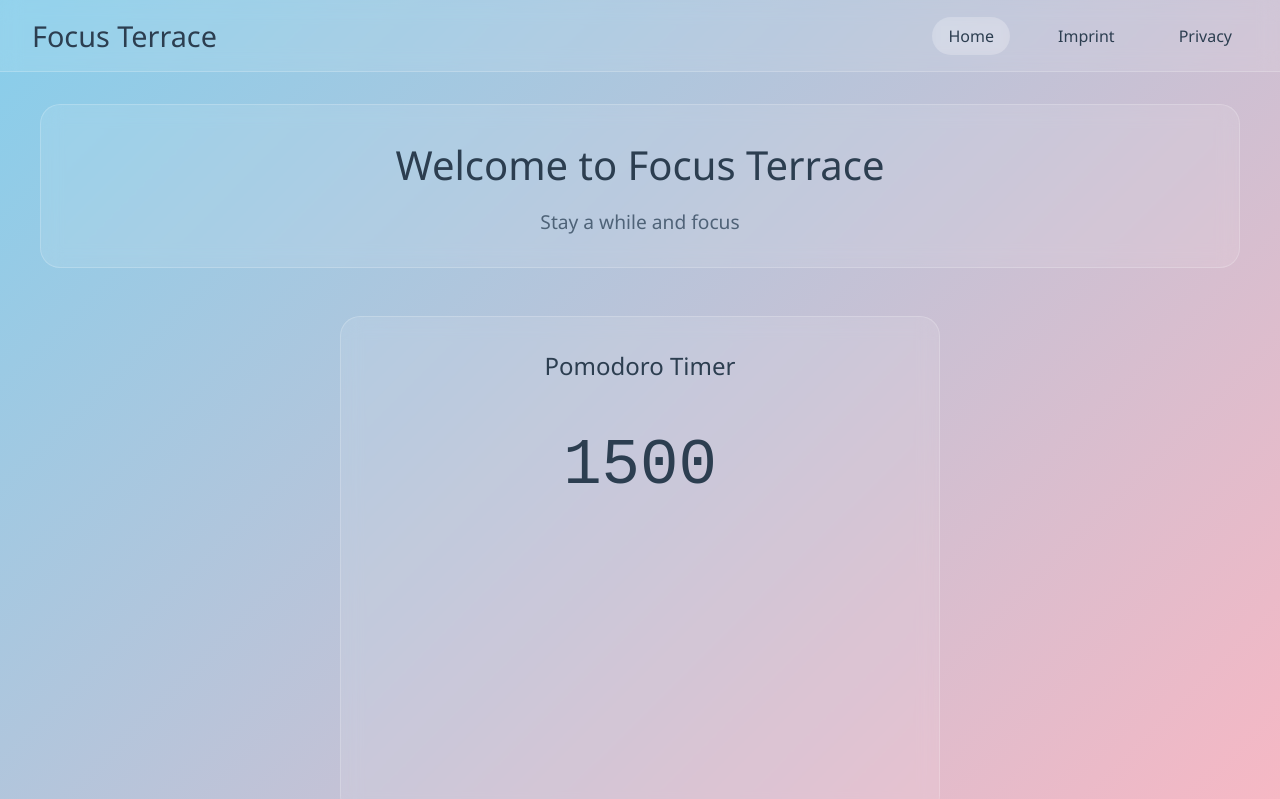
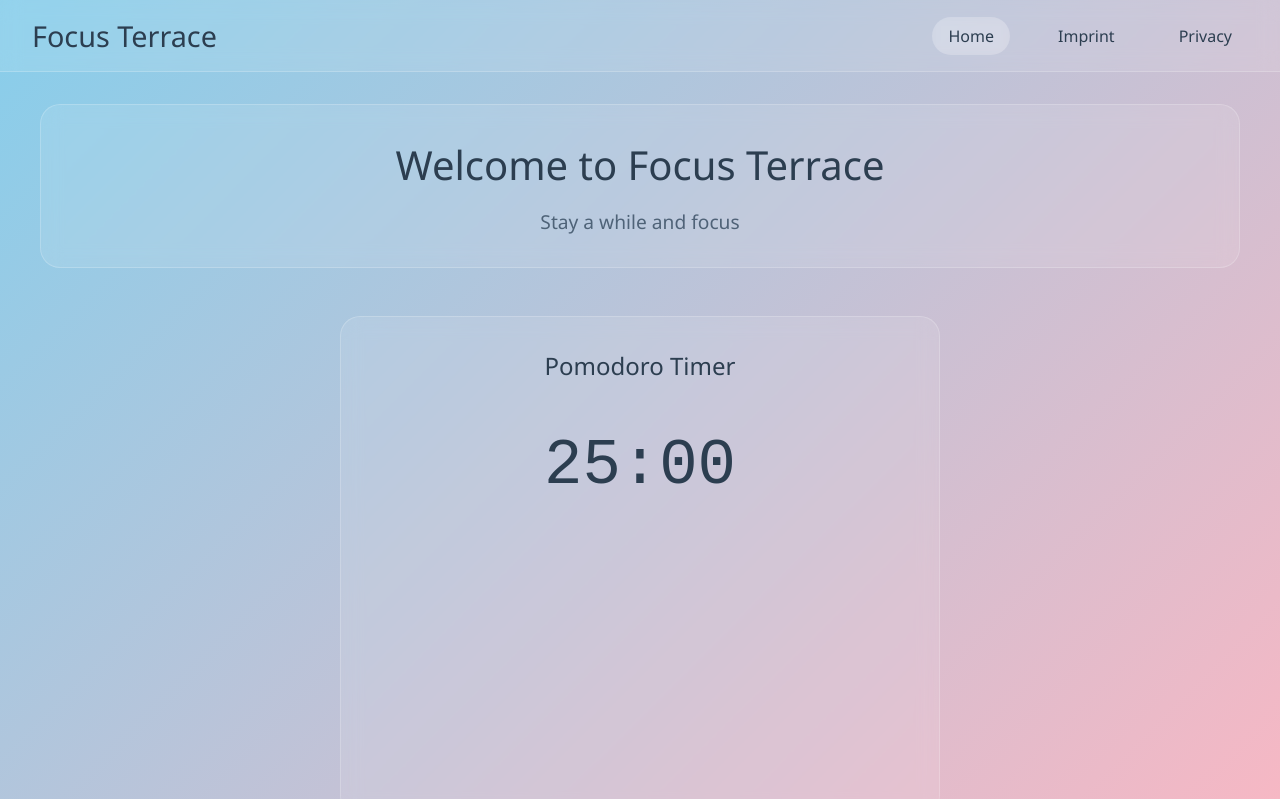
Before and after one commit to Lygaios/Focus-Terrace, a Vue app: page / in a window 1280 px wide. Shown: the top 799 px of the page. Built offline with nearby package versions, Linux system fonts and the light colour scheme.

Commit message:
Update PomodoroTimer component to display formatted time instead of raw seconds

```diff
--- a/src/components/PomodoroTimer.vue
+++ b/src/components/PomodoroTimer.vue
@@ -3,16 +3,32 @@
     <h3>Pomodoro Timer</h3>
 
     <div class="timer-display">
-      <div class="time">{{ timeLeft }}</div>
+      <div class="time">{{ formattedTime }}</div>
     </div>
   </div>
 </template>
 
 <script setup lang="ts">
-import { ref } from 'vue'
+import { ref, computed } from 'vue'
 
 // Create reactive data - 25 minutes in seconds
 const timeLeft = ref(1500)
+
+// Computed property - automatically calculates formatted time
+const formattedTime = computed(() => {
+  // Get the current seconds from timeLeft
+  const totalSeconds = timeLeft.value  // ← Here we need .value!
+
+  // Calculate minutes and seconds
+  const minutes = Math.floor(totalSeconds / 60)  // 1500 ÷ 60 = 25
+  const seconds = totalSeconds % 60               // 1500 % 60 = 0
+
+  // Format as "MM:SS" with leading zeros
+  const mm = minutes.toString().padStart(2, '0')  // "25"
+  const ss = seconds.toString().padStart(2, '0')  // "00"
+
+  return `${mm}:${ss}`  // "25:00"
+})
 </script>
 
 <style scoped>
```
